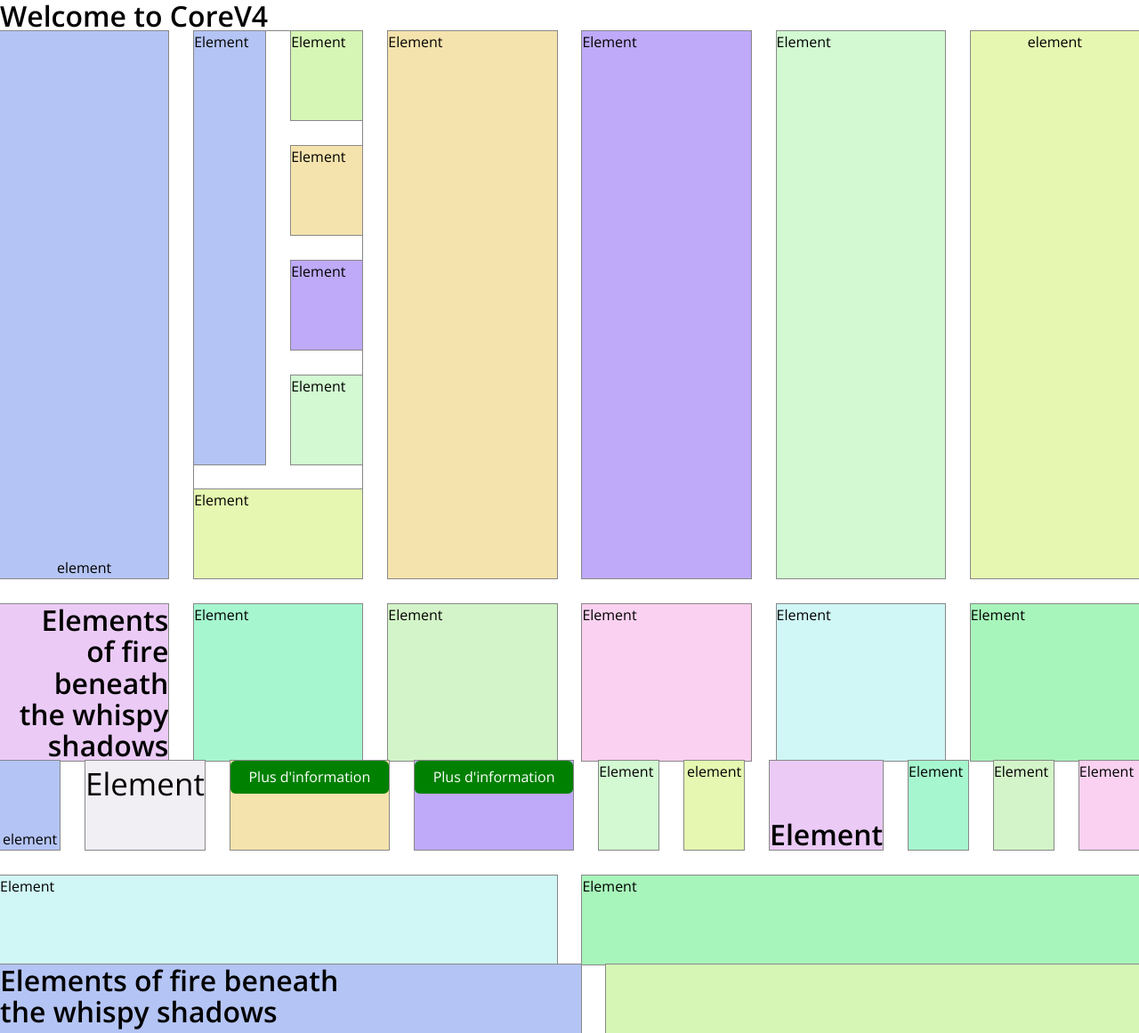
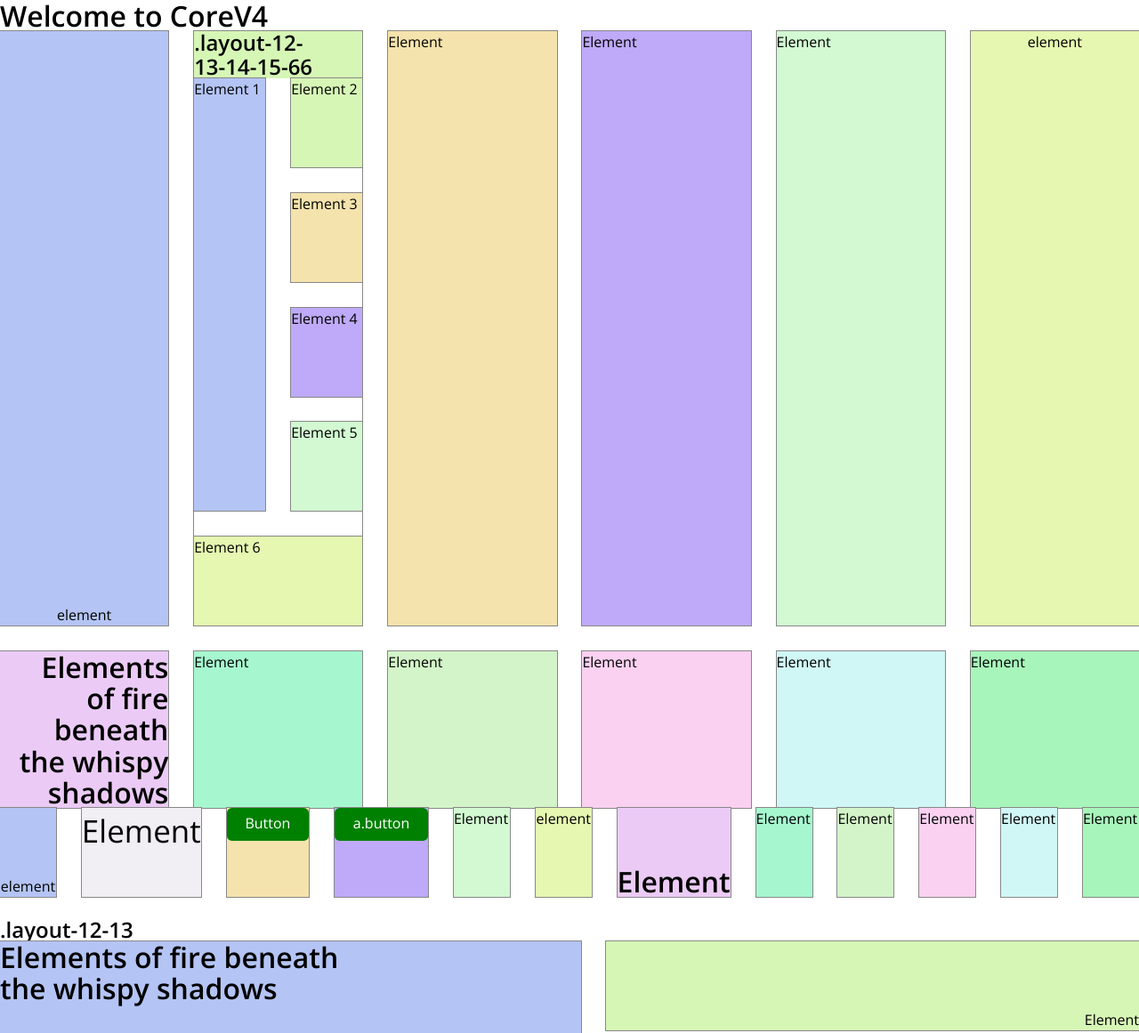
Before and after one commit to FrontJunkMonkey/Core-V4, a plain HTML site: page index.html in a window 1280 px wide. Shown: the top 1161 px of the page at 89% size. Drawn offline with Linux system fonts and the light colour scheme.

Commit message:
Update index.html

```diff
--- a/index.html
+++ b/index.html
@@ -17,13 +17,14 @@
 			element
 		</div>
 		<div>
+			<h2 class="mb-2">.layout-12-13-14-15-66</h2>
 			<div class="layout-12-13-14-15-66 gap setup">
-				<div>Element</div>
-				<div>Element</div>
-				<div>Element</div>
-				<div>Element</div>
-				<div>Element</div>
-				<div>Element</div>
+				<div>Element 1</div>
+				<div>Element 2</div>
+				<div>Element 3</div>
+				<div>Element 4</div>
+				<div>Element 5</div>
+				<div>Element 6</div>
 			</div>
 		</div>
 		<div>Element</div>
@@ -45,8 +46,8 @@
 			element
 		</div>
 		<div class="bg-light-violet fs-3xl">Element</div>
-		<div><button>Plus d'information</button></div>
-		<div><a href="#" class="button">Plus d'information</a></div>
+		<div><button>Button</button></div>
+		<div><a href="#" class="button">a.button</a></div>
 		<div>Element</div>
 		<div class="align-tc">
 			element
@@ -58,7 +59,8 @@
 		<div>Element</div>
 		<div>Element</div>
 	</div>
-
+	<br>
+	<h2 class="mb-2">.layout-12-13</h2>
 	<div class="layout-12-13 gap setup">
 		<div><h1>Elements of fire beneath the whispy shadows</h1></div>
 		<div class="align-br">Element</div>
```
